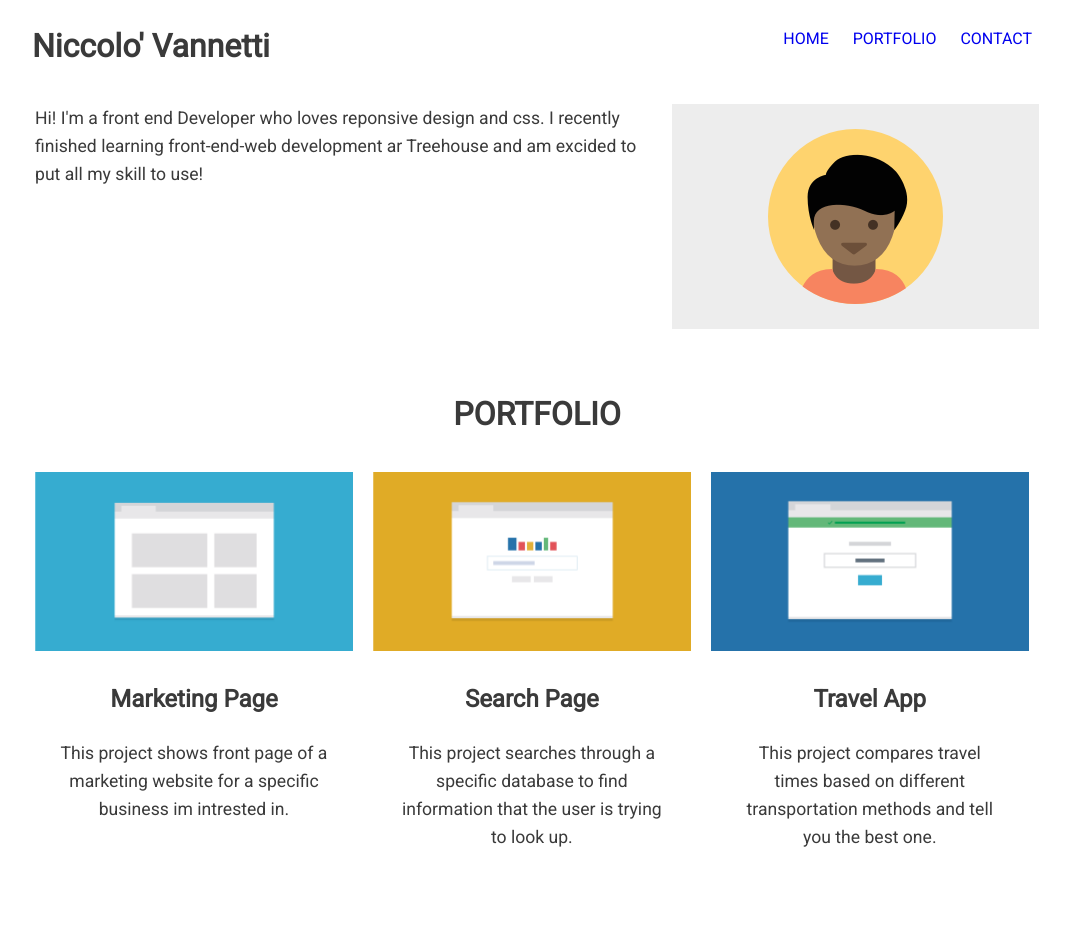
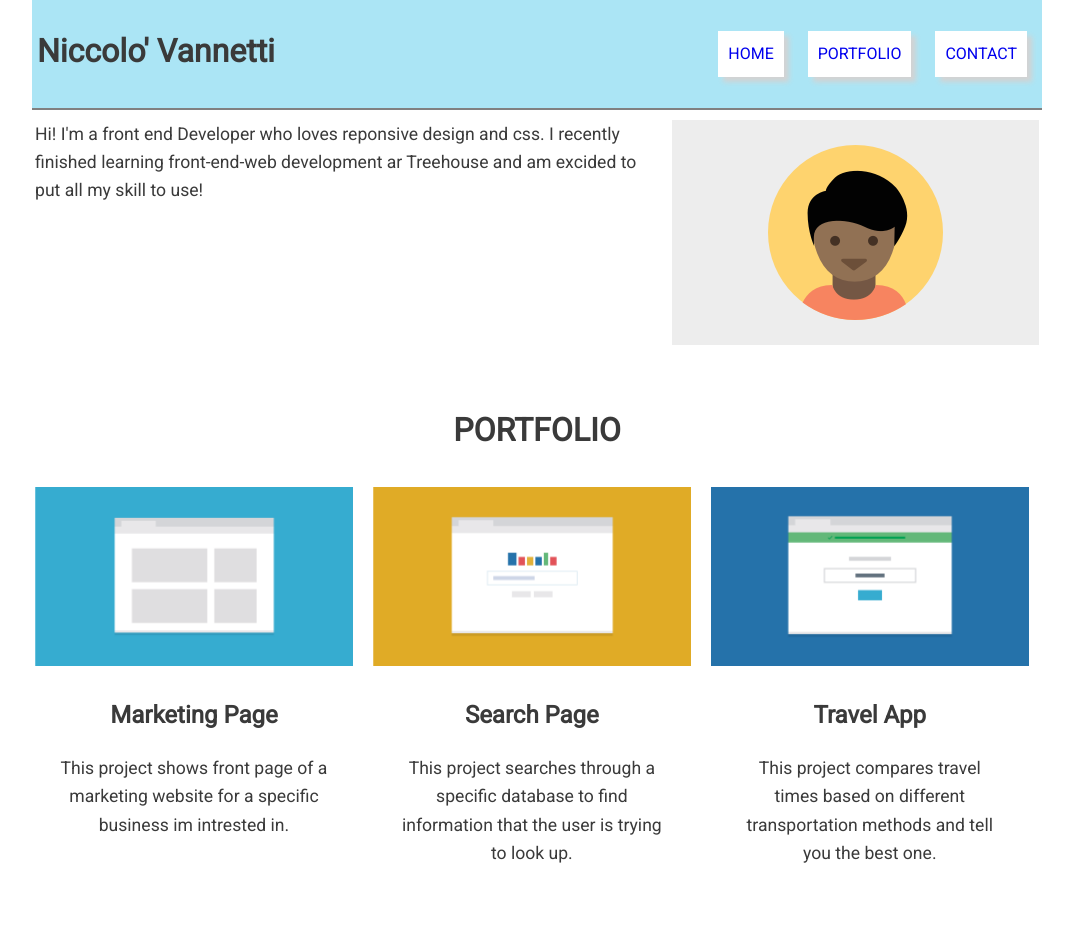
Before and after one commit to Sberla84/responsive-layout-v3, a plain HTML site: page index.html in a window 1280 px wide. Shown: the top 937 px of the page, without its empty margins (103-1176 px from the left). Drawn offline with Linux system fonts and the light colour scheme.

Commit message:
styling
added shadows and backgrounds to main menu

```diff
--- a/css/style.css
+++ b/css/style.css
@@ -22,7 +22,7 @@ img {
 	display: block;
 	margin-left: auto;
 	margin-right: auto;
-    padding: 10px;
+	padding: 10px;
 }
 
 h1,
@@ -46,10 +46,21 @@ a {
 	padding: 10px;
 	display: block;
 }
+.button {
+	margin: 10px;
+}
+.button:hover {
+	background-color: #F5D0AB;
+}
 
 .container {
 	width: 100%;
 	overflow: auto;
+}
+
+
+.name {
+	background-color: #ABE5F5;
 }
 
 .bottom-menu {
@@ -90,10 +101,19 @@ a {
 		margin: auto;
 		width: 90%;
 	}
+
+	.nav {
+		border-bottom: solid 2px grey;
+		padding: 5px;
+		background-color: #ABE5F5;
+		margin-right: 0px;
+	}
 	.main-nav ul {
 		text-align: center;
 	}
 	.main-nav ul li {
+		box-shadow: 5px 5px 5px lightgrey;
+		background-color: white;
 		display: inline-block;
 	}
 	.profile-img {
```
Also changed, not shown: index.html (+1 -1 lines).
